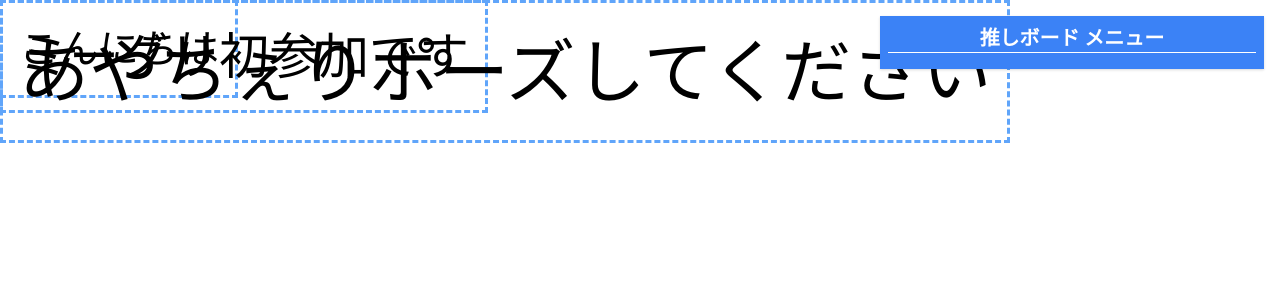
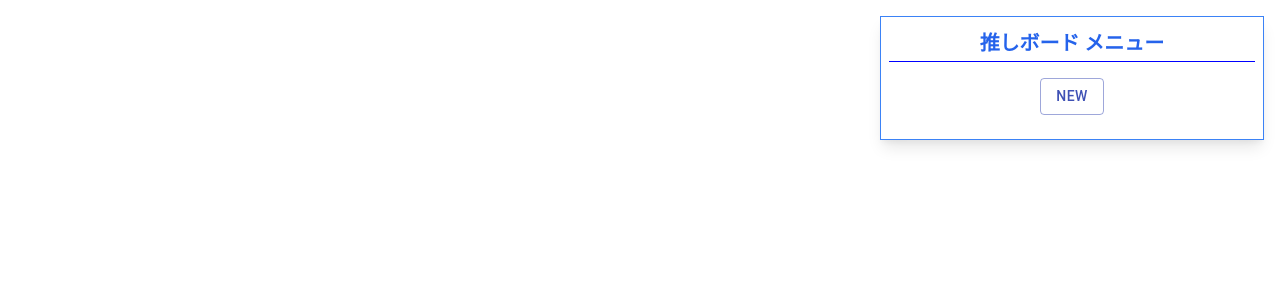
Before and after one commit to k0f1sh/oshi-board, a React (Create React App) app: page / in a window 1280 px wide. Shown: the top 300 px of the page. Built offline with nearby package versions, Linux system fonts and the light colour scheme.

Commit message:
update text

```diff
--- a/package.json
+++ b/package.json
@@ -3,6 +3,8 @@
   "version": "0.1.0",
   "private": true,
   "dependencies": {
+    "@material-ui/core": "^4.11.3",
+    "@material-ui/icons": "^4.11.2",
     "@testing-library/jest-dom": "^5.11.10",
     "@testing-library/react": "^11.2.6",
     "@testing-library/user-event": "^12.8.3",
--- a/src/App.tsx
+++ b/src/App.tsx
@@ -1,21 +1,67 @@
-import React from 'react';
+import { Button } from '@material-ui/core';
+import { PlusOneOutlined } from '@material-ui/icons';
+import React, { useCallback, useState } from 'react';
 import './App.css';
+import { LabelEditor } from './components/LabelEditor';
 import { Sprite } from './components/Sprite';
+import { TextLabel } from './models/TextLabel';
+
+
+function uuidv4() {
+  return 'xxxxxxxx-xxxx-4xxx-yxxx-xxxxxxxxxxxx'.replace(/[xy]/g, function (c) {
+    var r = Math.random() * 16 | 0, v = c === 'x' ? r : (r & 0x3 | 0x8);
+    return v.toString(16);
+  });
+}
+
 
 function App() {
+  const [labels, setLables] = useState<TextLabel[]>([]);
+
+  const updateText = useCallback((id: string, newText: string) => {
+    setLables(labels.map((label) => {
+      if (label.id === id) {
+        return { ...label, text: newText };
+      } else {
+        return label;
+      }
+    }));
+  }, [labels]);
+
+
+  const handleNew = useCallback(() => {
+    const newLable: TextLabel = {
+      id: uuidv4(),
+      text: "",
+      size: 40,
+      cssText: "",
+    };
+    setLables([...labels, newLable]);
+  }, [labels]);
+
   return (
     <div className="App">
       <div className="menu">
-        <div className="m-4 p-2 absolute right-0 top-0 bg-blue-500 text-white w-96 shadow z-50">
-          <div className="mt-0 mb-2" style={{ borderBottom: "#fff 1px solid" }}>
-            <h1 className="font-bold text-xl">推しボード メニュー</h1>
+        <div className="m-4 p-2 bg-white absolute right-0 top-0 border border-blue-500 text-white w-96 shadow-lg z-50">
+          <div className="m-0 p-1" style={{ borderBottom: "blue 1px solid" }}>
+            <h1 className="font-bold text-xl text-blue-600">推しボード メニュー</h1>
+          </div>
+          <div className="p-4 ">
+            <Button variant="outlined" color="primary" onClick={handleNew}>
+              New
+            </Button>
+          </div>
+          <div>
+            <ul className="divide-y">
+              {labels.map(label => <LabelEditor label={label} updateText={updateText} />)}
+            </ul>
           </div>
         </div>
       </div>
       {/* ------------ */}
-      <Sprite id={1} text={"こんにちは"} size={40}></Sprite>
-      <Sprite id={2} text={"ミーグリ初参加です"} size={50}></Sprite>
-      <Sprite id={3} text={"あやちぇりポーズしてください"} size={70}></Sprite>
+      <div>
+        {labels.map(label => <Sprite label={label} />)}
+      </div>
     </div >
   );
 }
--- /dev/null
+++ b/src/components/LabelEditor.tsx
@@ -0,0 +1,32 @@
+import { TextField } from "@material-ui/core";
+import React from "react";
+import { useCallback } from "react";
+import { TextLabel } from "../models/TextLabel";
+
+
+type LabelEditorProps = {
+    label: TextLabel;
+    updateText: (id: string, newText: string) => void;
+}
+
+export const LabelEditor: React.FC<LabelEditorProps> = ({ label, updateText }) => {
+    const handleChange = useCallback((event: React.ChangeEvent<HTMLInputElement>) => {
+        const newText = event.target.value;
+        updateText(label.id, newText);
+    }, [label, updateText]);
+
+    return (
+        <li id={label.id} className="p-2 bg-white text-gray-700 text-left">
+            <div>
+                <TextField
+                    onChange={handleChange}
+                    className="w-full"
+                    id="outlined-basic"
+                    label="text"
+                    variant="outlined"
+                    value={label.text}
+                />
+            </div>
+        </li>
+    );
+};
--- a/src/components/Sprite.tsx
+++ b/src/components/Sprite.tsx
@@ -1,5 +1,5 @@
-import { useCallback, useState } from "react";
 import Draggable from "react-draggable";
+import { TextLabel } from "../models/TextLabel";
 
 
 type Pos = {
@@ -8,16 +8,14 @@ type Pos = {
 }
 
 type SpriteProps = {
-    id: number;
-    text: string;
-    size: number;
+    label: TextLabel,
 }
 
-export const Sprite: React.FC<SpriteProps> = ({ id, text, size }) => {
+export const Sprite: React.FC<SpriteProps> = ({ label }) => {
 
     const selectedStyle: React.CSSProperties = {
         borderStyle: "dashed",
-        borderWidth: "3px",
+        borderWidth: "1px",
         borderColor: "#60A5FA",
     }
 
@@ -28,15 +26,17 @@ export const Sprite: React.FC<SpriteProps> = ({ id, text, size }) => {
         left: 0,
         display: "inline-block",
         padding: "1rem",
-        fontSize: size.toString() + "px",
+        fontSize: label.size.toString() + "px",
     };
 
     const style = { ...modelStyle, ...selectedStyle };
     return (
-        <Draggable>
-            <div style={style}>
-                {text}
-            </div >
-        </Draggable>
+        <div id={label.id}>
+            <Draggable>
+                <div style={style}>
+                    {label.text}
+                </div >
+            </Draggable>
+        </div>
     );
 };
--- /dev/null
+++ b/src/models/TextLabel.ts
@@ -0,0 +1,8 @@
+
+
+export type TextLabel = {
+    id: string,
+    text: string,
+    size: number,
+    cssText: string,
+}
```
Also changed, not shown: 1 other file (tests, documents, lock files or other folders).
